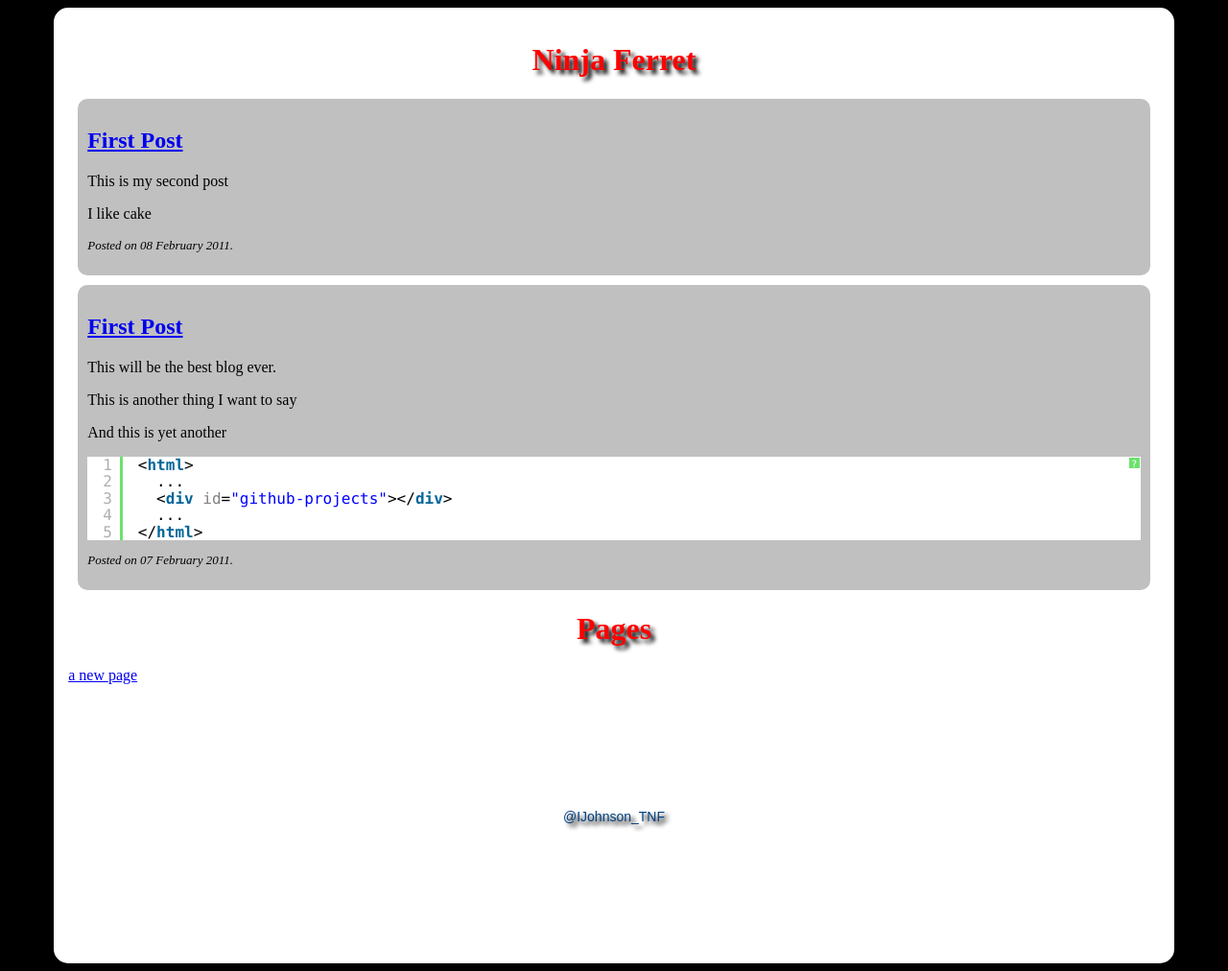
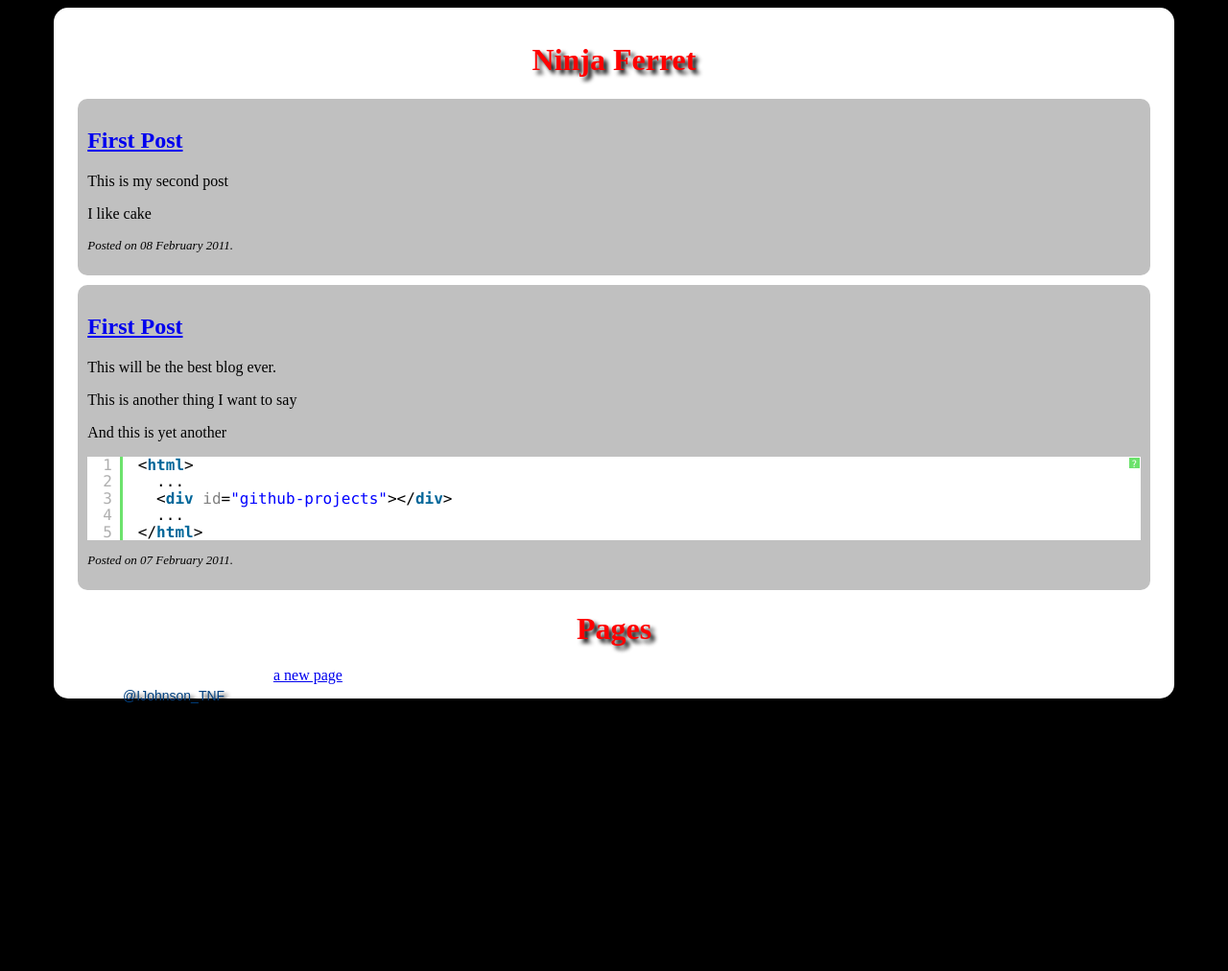
Before and after one commit to ninjaferret/ninjaferret.github.com, a Jekyll site: the page built from index.html, in a window 1280 px wide. Shown: the whole page at 96% size. Built offline with Jekyll 4.4.1, drawn with Linux system fonts in a browser that asks for light colours; after the commit the page ends 900 px from its top, so only the background shows below that.

Commit message:
Make twitter a side bar

```diff
--- a/assets/stylesheets/twitter.css
+++ b/assets/stylesheets/twitter.css
@@ -1,5 +1,7 @@
 #twitter {
-	width: 500px; margin: 130px auto;
+	width: 100px;
+	margin: auto 5%;
+	float: left;
 }
 
 	#twitter h1 a {
```
